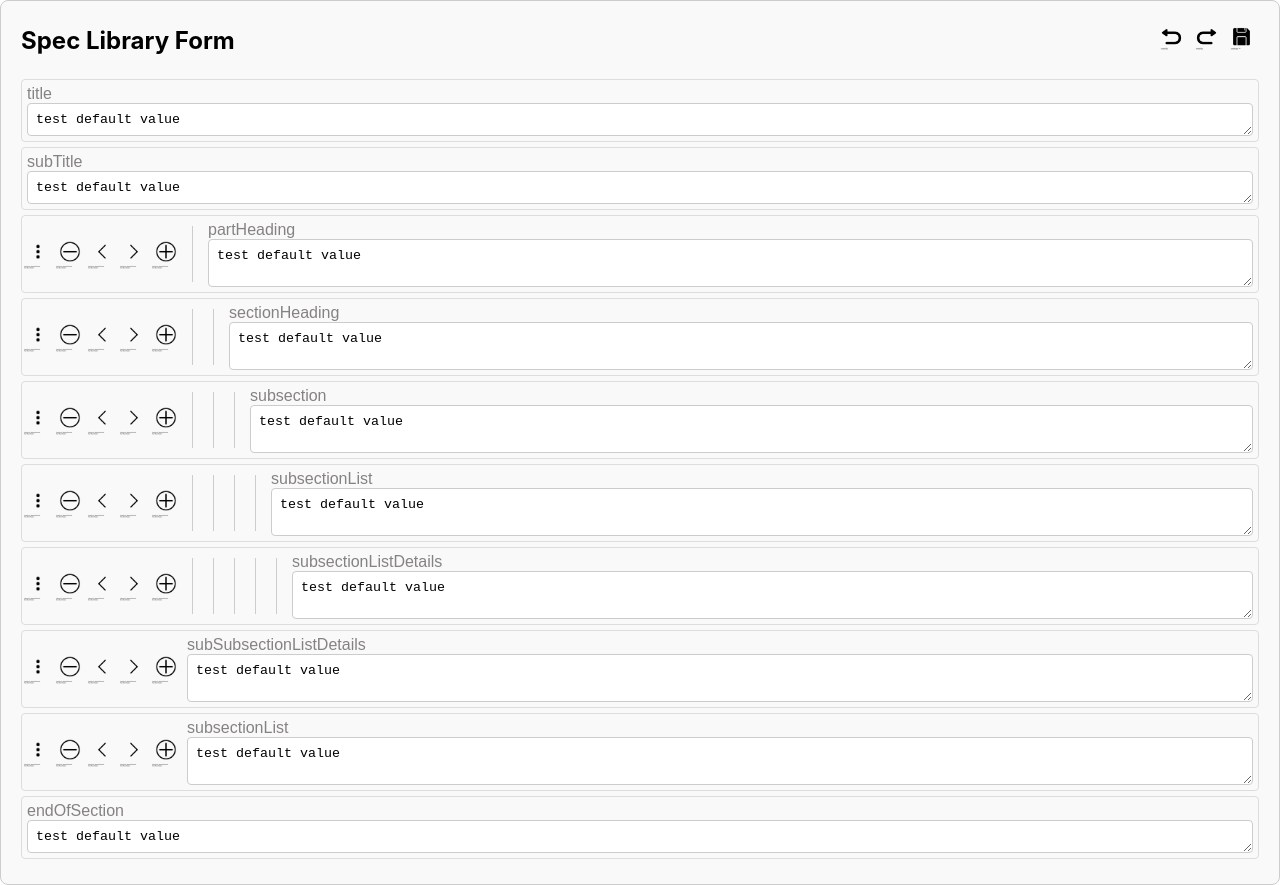
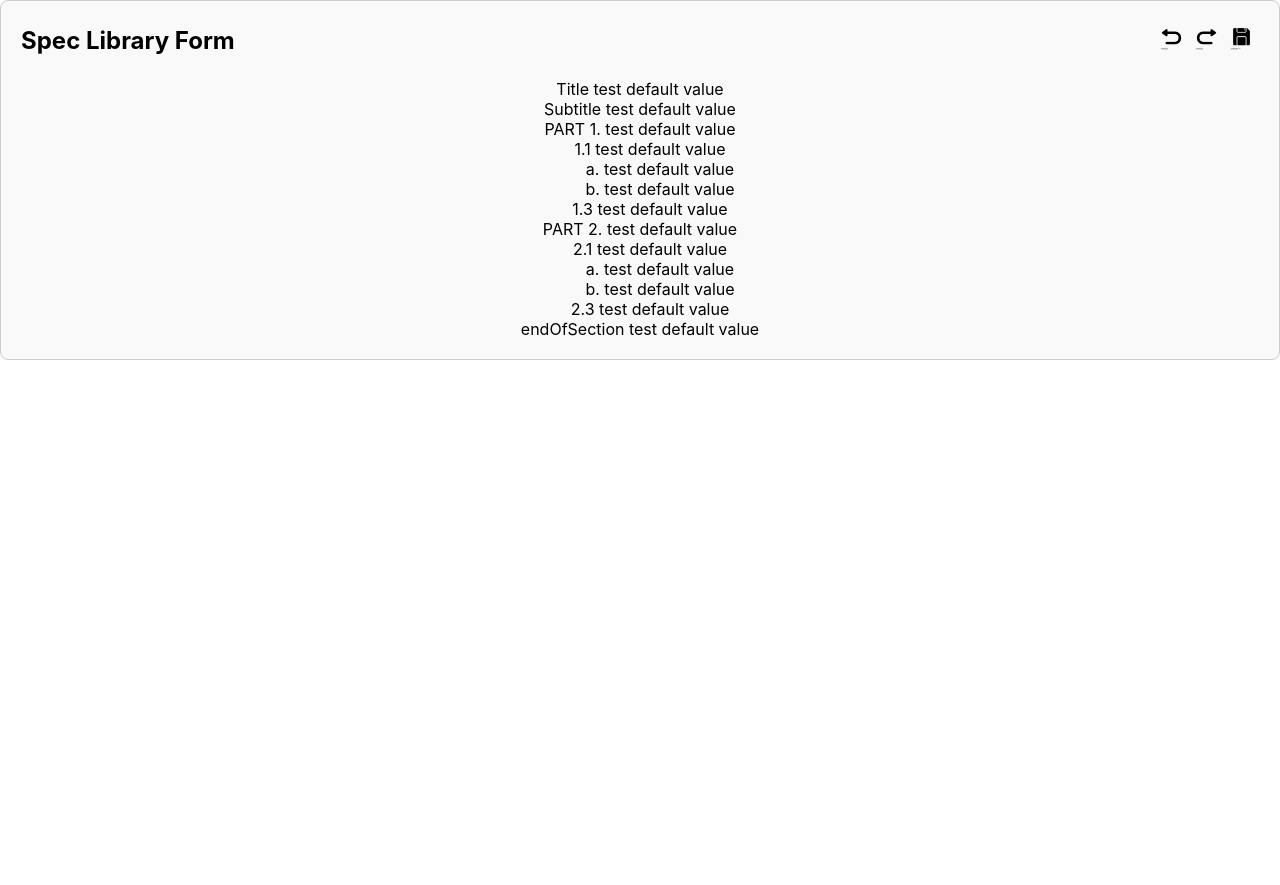
Before and after one commit to SophiaBouckJ2/spec-library-testing, a React (Create React App) app: page / in a window 1280 px wide. After the commit the page ends 800 px from the top, so only its background shows below. Built offline with nearby package versions, Linux system fonts and the light colour scheme.

Commit message:
wip ordering lists

```diff
--- a/src/components/SpecLibraryForm/SpecLibraryForm.js
+++ b/src/components/SpecLibraryForm/SpecLibraryForm.js
@@ -37,38 +37,52 @@ const SpecLibraryDummyData = [
           {
             type: "subsection",
             content: "test default value",
-            subList: [
+            subList: null,
+          },
           {
-                type: "subsectionList",
-                content: "test default value",
-                subList: [
-                  {
-                    type: "subsectionListDetails",
-                    content: "test default value",
-                    subList: [
-                      {
-                        type: "subSubsectionListDetails",
+            type: "subsection",
             content: "test default value",
             subList: null,
           },
         ],
       },
-                ],
-              },
       {
-                type: "subsectionList",
+        type: "sectionHeading",
         content: "test default value",
         subList: null,
       },
     ],
   },
+  {
+    type: "partHeading",
+    content: "test default value",
+    subList: [
+      {
+        type: "sectionHeading",
+        content: "test default value",
+        subList: [
+          {
+            type: "subsection",
+            content: "test default value",
+            subList: null,
+          },
+          {
+            type: "subsection",
+            content: "test default value",
+            subList: null,
+          },
         ],
+      },
+      {
+        type: "sectionHeading",
+        content: "test default value",
+        subList: null,
       },
     ],
   },
   {
     type: "endOfSection",
-    content: "test default value",
+    content: "endOfSection test default value",
     subList: null,
   },
 ];
@@ -92,60 +106,120 @@ const SpecLibraryForm = (props) => {
 
   function getIndentAmount(type) {
     switch (type) {
-      case "title":
-        return 0;
-      case "subTitle":
-        return 0;
-      case "partHeading":
+      case "sectionHeading":
         return 1;
-      case "sectionHeading":
+      case "subsection":
         return 2;
-      case "subsection":
+      case "subsectionList":
         return 3;
-      case "subsectionList":
+      case "subsectionListDetails":
         return 4;
-      case "subsectionListDetails":
+      case "subSubsectionListDetails":
         return 5;
-      case "subSubsectionListDetails":
-        return 6;
-      case "endOfSection":
-        return 0;
       default:
         return 0;
     }
   }
 
-  const renderList = (items) => {
+  function getListMarker(
+    type,
+    partHeadingIndex,
+    sectionHeadingIndex,
+    subsectionIndex
+  ) {
+    switch (type) {
+      case "title": // Title
+        return "Title";
+      case "subTitle": // Subtitle
+        return "Subtitle";
+      case "partHeading": // PART 1.
+        return `PART ${partHeadingIndex + 1}.`;
+      case "sectionHeading": // 1.1
+        return `${partHeadingIndex}.${sectionHeadingIndex + 1}`;
+      case "subsection": // a.
+        return `${String.fromCharCode(97 + subsectionIndex)}.`;
+      default:
+        return "";
+    }
+  }
+
+  function renderList(
+    items,
+    partHeadingIndex,
+    sectionHeadingIndex,
+    subsectionIndex
+  ) {
     return items.map((item, index) => {
-      const commonProps = {
-        key: index,
-        type: item.type,
-        content: item.content,
-      };
+      const marker = getListMarker(
+        item.type,
+        partHeadingIndex,
+        sectionHeadingIndex,
+        subsectionIndex
+      );
 
-      if (
-        item.type === "title" ||
-        item.type === "subTitle" ||
-        item.type === "endOfSection"
-      ) {
-        return <SpecLibraryFormTextElement {...commonProps} />;
-      } else {
-        if (item.subList === null) {
-          return <SpecLibraryFormListElement {...commonProps} />;
-        } else {
-          return (
-            <div>
-              <SpecLibraryFormListElement
-                indent={getIndentAmount(item.type)}
-                {...commonProps}
-              />
-              <div>{renderList(item.subList)}</div>
+      console.log("item", item, "marker", marker);
+
+      // Render the current item
+      const currentItem = (
+        <div
+          key={index}
+          style={{ paddingLeft: getIndentAmount(item.type) * 20 }}
+        >
+          {marker} {item.content}
         </div>
       );
+
+      // Render the sublist if it exists
+      let renderedSubList = null;
+      if (item.subList) {
+        switch (item.type) {
+          case "partHeading":
+            partHeadingIndex++;
+            renderedSubList = renderList(item.subList, partHeadingIndex, 0, 0);
+            break;
+          case "sectionHeading":
+            sectionHeadingIndex++;
+            renderedSubList = renderList(
+              item.subList,
+              partHeadingIndex,
+              sectionHeadingIndex,
+              0
+            );
+            break;
+          case "subsection":
+            subsectionIndex++;
+            renderedSubList = renderList(
+              item.subList,
+              partHeadingIndex,
+              sectionHeadingIndex,
+              subsectionIndex
+            );
+            break;
+          default:
+            break;
         }
       }
+
+      // Iterate the current item
+      switch (item.type) {
+        case "sectionHeading":
+          sectionHeadingIndex++;
+          break;
+        case "subsection":
+          subsectionIndex++;
+          break;
+        default:
+          break;
+      }
+
+      return (
+        <React.Fragment key={index}>
+          {currentItem}
+          {renderedSubList}
+        </React.Fragment>
+      );
     });
-  };
+  }
 
   // RENDER
   return (
@@ -165,7 +239,7 @@ const SpecLibraryForm = (props) => {
         </div>
       </div>
       <div className="SpecLibraryFormContainer">
-        {renderList(SpecLibraryDummyData)}
+        {renderList(SpecLibraryDummyData, 0, 0, 0)}
       </div>
     </div>
   );
--- a/src/components/SpecLibraryForm/SpecLibraryFormListElement/SpecLibraryFormListElement.js
+++ b/src/components/SpecLibraryForm/SpecLibraryFormListElement/SpecLibraryFormListElement.js
@@ -2,9 +2,7 @@ import React, { useState, useEffect } from "react";
 import "./SpecLibraryFormListElement.css";
 
 import menu from "../../../Assets/menu.png";
-import delete_all from "../../../Assets/delete_all.png";
 import delete_one from "../../../Assets/delete_one.png";
-import move_atw_left from "../../../Assets/move_atw_left.png";
 import move_left from "../../../Assets/move_left.png";
 import move_right from "../../../Assets/move_right.png";
 import add_new from "../../../Assets/add_new.png";
```
Also changed, not shown: src/components/SpecLibraryForm/SpecLibraryFormTextElement/SpecLibraryFormTextElement.js (+0 -17 lines). Lines whose indentation alone changed are shown as unchanged.
